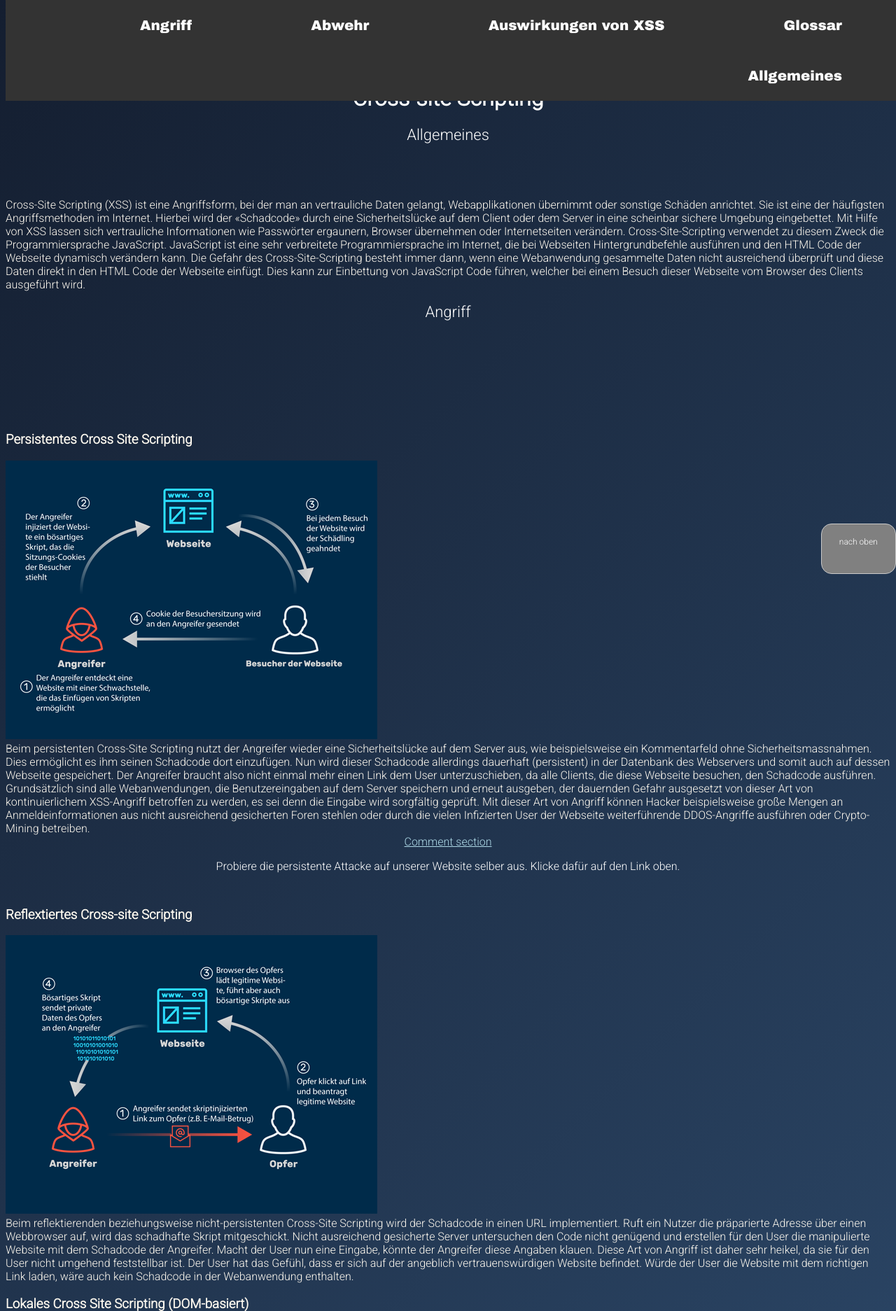
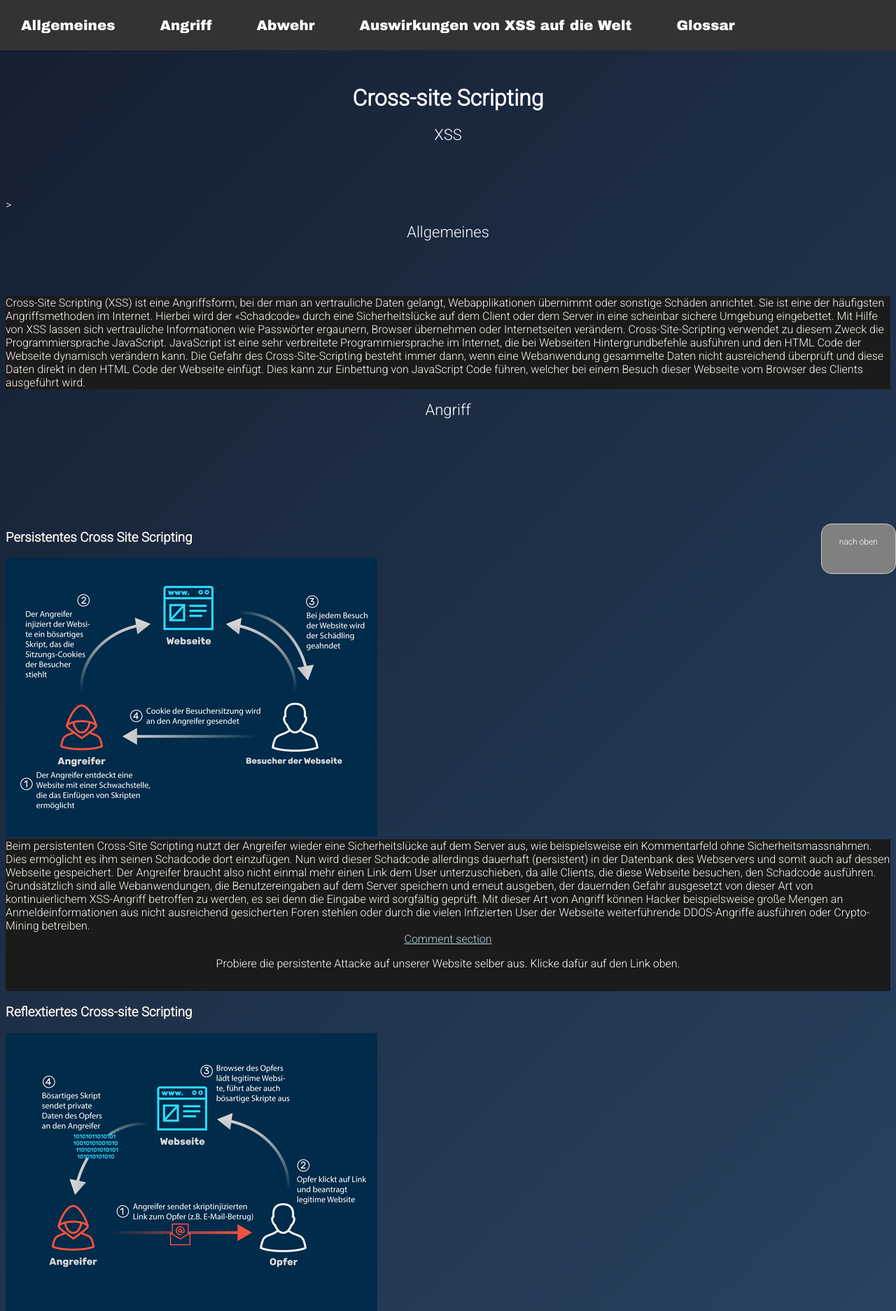
Before and after one commit to Chrigi2486/XSSProjekt, a Flask app: page / in a window 1280 px wide. Shown: the top 1873 px of the page at 70% size. Run offline with Flask 2, Linux system fonts and the light colour scheme.

Commit message:
navigation tabs and article style

```diff
--- a/static/main.css
+++ b/static/main.css
@@ -7,8 +7,9 @@ body {
   color: #fffaf0;
 }
 
-.article-style{ /* Eigenschaften von den beiden unterkapitel-titel */
-  color:white;
+.article{ /* Eigenschaften von den beiden unterkapitel-titel */
+  background-color: #1B1B1B;
+
 }
 
 h1 { /* Eigenschaften von h1 */
@@ -183,6 +184,8 @@ form { /* Comment section: Eingabe ist nebeneinander */
   width: 100%;
   margin-top: 0px;
   padding-left: 0px;
+  float: center;
+  margin-left:-8px
 }
 .topnavigation a{
   text-decoration: none;
@@ -192,11 +195,14 @@ form { /* Comment section: Eingabe ist nebeneinander */
   color: white;
   padding: 25px;
   display: block;
-  float: right;
-  padding-left: 6.65%;
-  padding-right: 6.65%;
+
 }
 .topnavigation a:hover{
   background: #808080;
   color:black;
 }
+.list-inline>li{
+  display:inline-block;
+  padding-right:5px;
+  padding-left:5px;
+}
--- a/templates/main.html
+++ b/templates/main.html
@@ -10,25 +10,23 @@
 	</head>
 <body>
 
-	<div class="topnavigation">
-		<a href="#Glossar">Glossar</a>
-		<a href="#Auswirkungen von XSS auf die Welt">Auswirkungen von XSS </a>
-		<a href="#Abwehr">Abwehr</a>
-		<a href="#Angriff">Angriff</a>
-		<a href="#Allgemeines">Allgemeines</a>
-	</div>
+	<ul class="topnavigation list-inline">
+		<li><a href="#Allgemeines">Allgemeines</a></li>
+		<li><a href="#Angriff">Angriff</a></li>
+		<li><a href="#Abwehr">Abwehr</a></li>
+		<li><a href="#Auswirkungen">Auswirkungen von XSS auf die Welt </a></li>
+		<li><a href="#Glossar">Glossar</a></li>
+	</ul>
 
 	<h1>Cross-site Scripting</h1>
+		<h2>XSS</h2>>
 
 	<div id="Allgemeines">
 		<h2 >Allgemeines</h2>
-			<article class="article left">
-
+			<article class="article ">
 				Cross-Site Scripting (XSS) ist eine Angriffsform, bei der man an vertrauliche Daten gelangt, Webapplikationen übernimmt oder sonstige Schäden anrichtet. Sie ist eine der häufigsten Angriffsmethoden im Internet. Hierbei wird der «Schadcode» durch eine Sicherheitslücke auf dem Client oder dem Server in eine scheinbar sichere Umgebung eingebettet. Mit Hilfe von XSS lassen sich vertrauliche Informationen wie Passwörter ergaunern, Browser übernehmen oder Internetseiten verändern.
 				Cross-Site-Scripting verwendet zu diesem Zweck die Programmiersprache JavaScript. JavaScript ist eine sehr verbreitete Programmiersprache im Internet, die bei Webseiten Hintergrundbefehle ausführen und den HTML Code der Webseite dynamisch verändern kann.
 				Die Gefahr des Cross-Site-Scripting besteht immer dann, wenn eine Webanwendung gesammelte Daten nicht ausreichend überprüft und diese Daten direkt in den HTML Code der Webseite einfügt. Dies kann zur Einbettung von JavaScript Code führen, welcher bei einem Besuch dieser Webseite vom Browser des Clients ausgeführt wird.
-
-
 			</article>
 	</div>
 	<div id="Angriff">
@@ -81,7 +79,7 @@
 				Eine weitere effektive Methode ist das Umwandeln von sogenannten Skript-Zeichen. Dies kann nämlich verhindern, dass ausführbare Metazeichen der Skripte vom Server eingelesen werden. Somit wird verhindert, dass das Skript beim Darstellen der Webseite ausgeführt wird.
 
 			</article>
-	<div id="Auswirkungen von XSS auf die Welt">
+	<div id="Auswirkungen">
 		<h2>Auswirkungen von XSS auf die Welt </h2>
 	</div>
 		<article class=".article">
```
